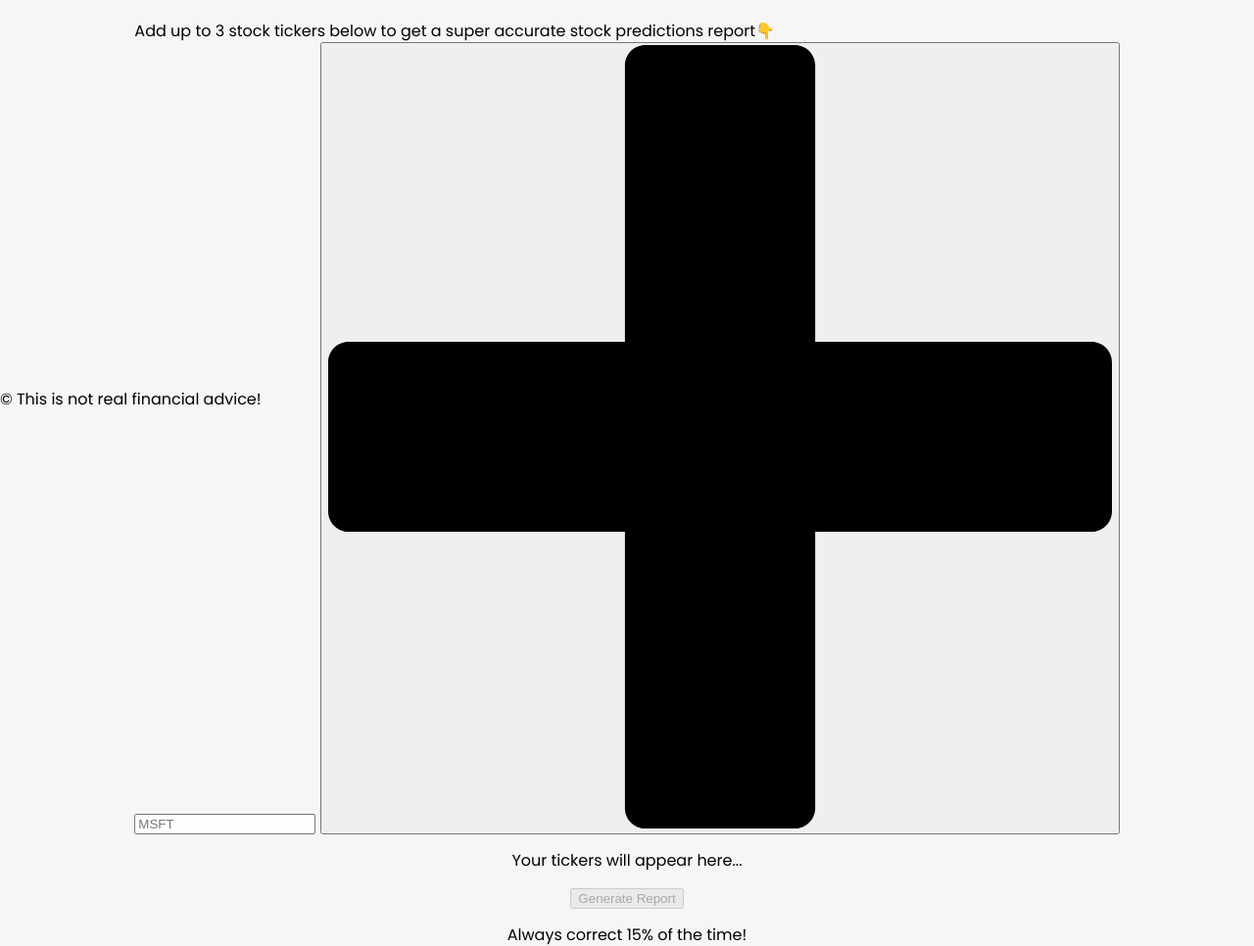
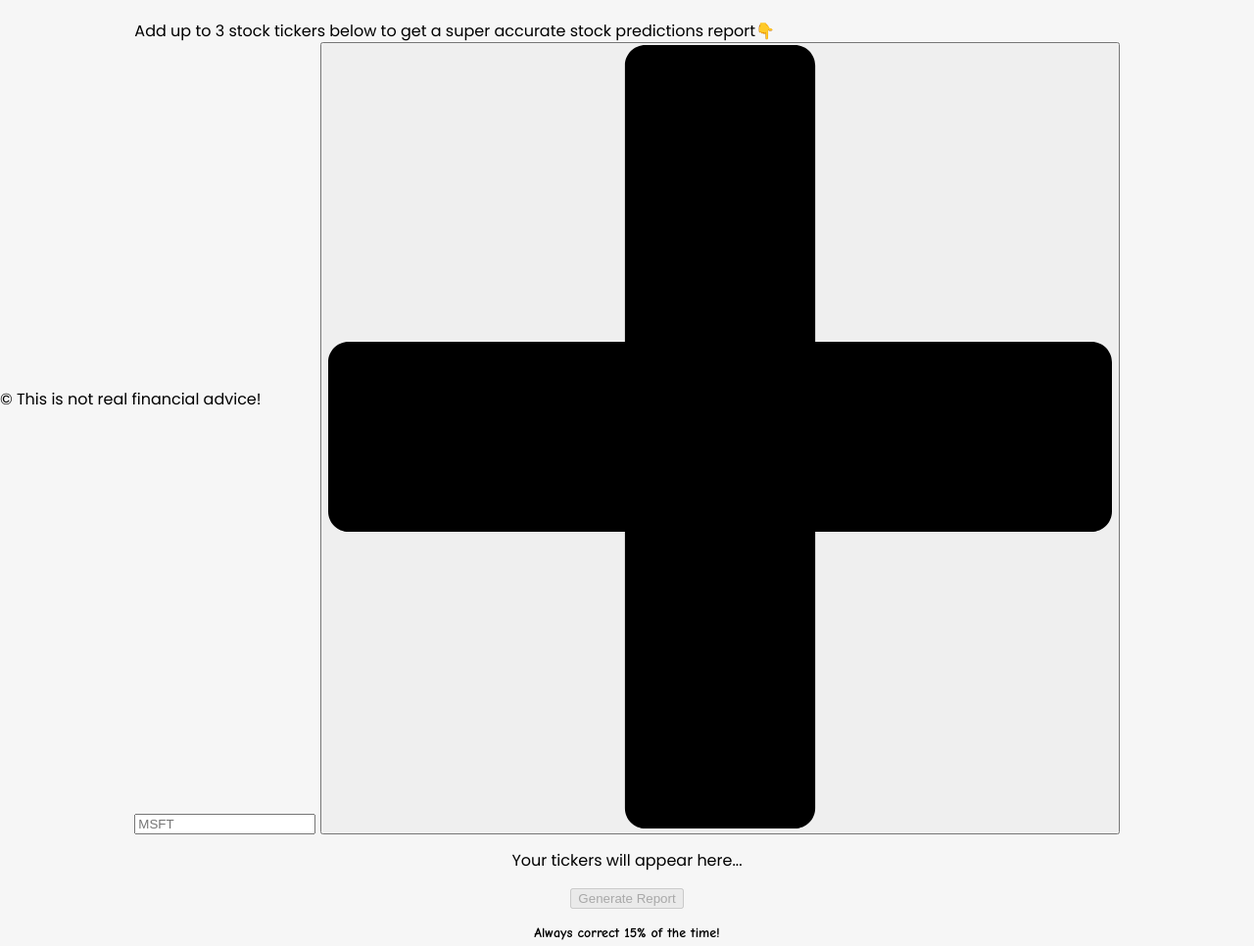
Before and after one commit to cvera08/ai-stock-predictions, a website built with Vite: page index.html in a window 1280 px wide. Shown: the part 130-1096 px from the top of the page at 98% size. Built offline with nearby package versions, Linux system fonts and the light colour scheme.

Commit message:
feat: p.tag-line

```diff
--- a/index.css
+++ b/index.css
@@ -69,3 +69,9 @@
     font-size: 18px;
     margin-bottom: 0;
 }
+
+p.tag-line {
+    font-family: 'Comic Neue';
+    font-weight: 700;
+    font-size: 14px;
+}
```
